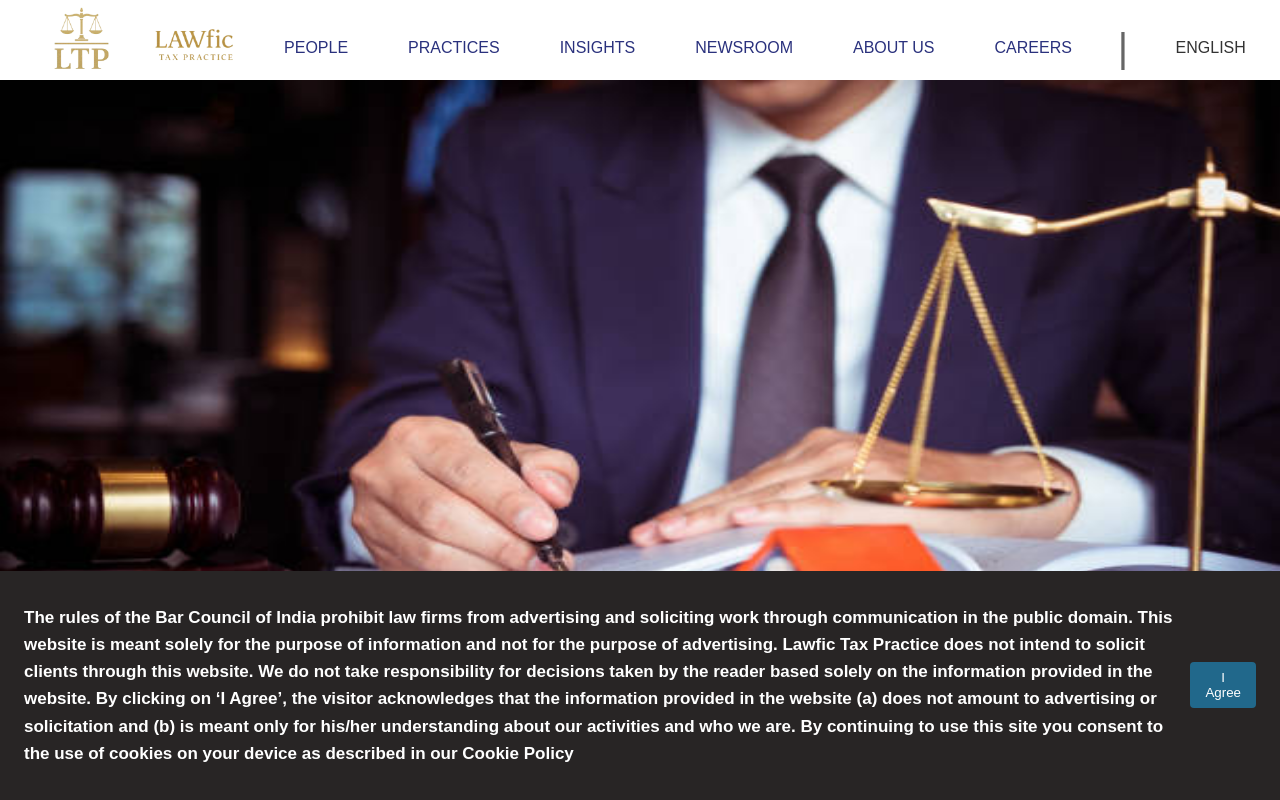
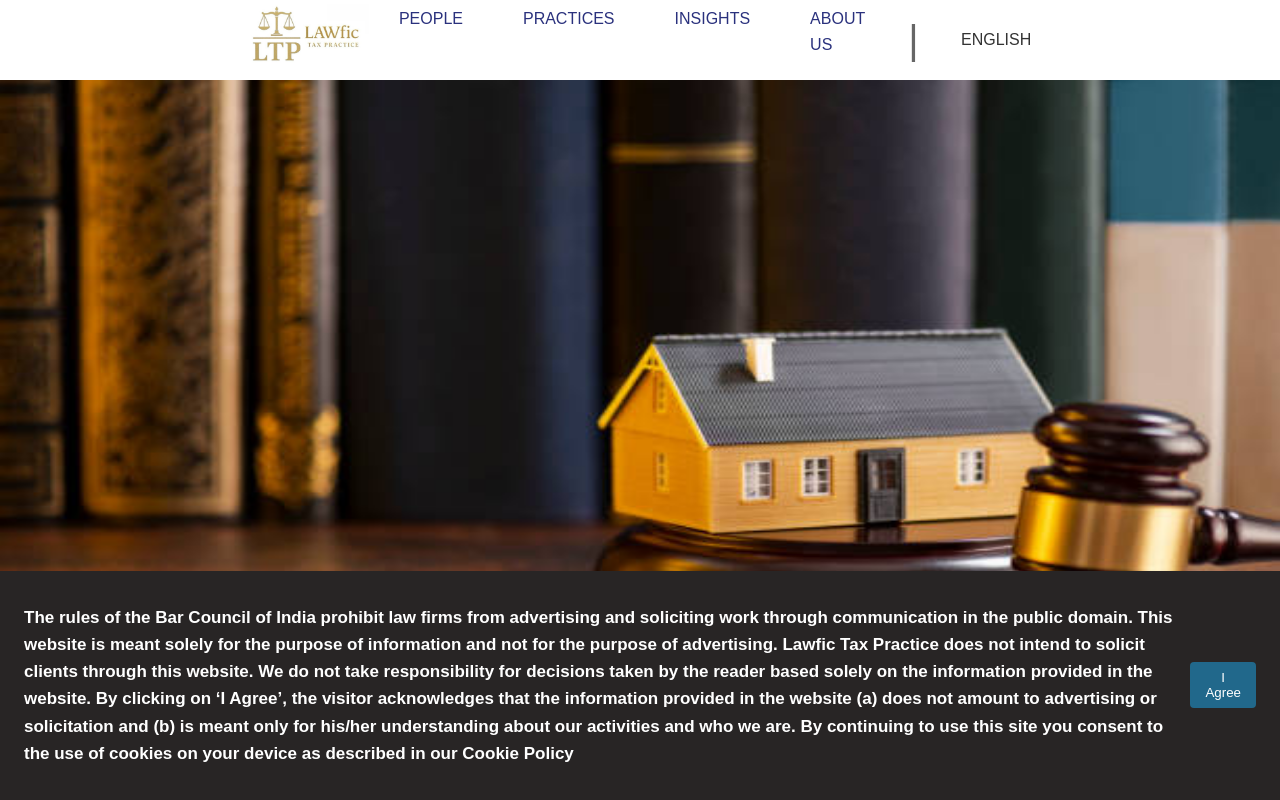
Before and after one commit to tejjas2/lawfic_website, a React (Vite) app: page / in a window 1280 px wide. Shown: the top 800 px of the page. Built offline with nearby package versions, Linux system fonts and the light colour scheme; some icons are missing.

Commit message:
Added focus page and updated navbar and styling

```diff
--- a/src/App.css
+++ b/src/App.css
@@ -7,20 +7,17 @@
 }
 
 .navbar-container {
-  padding-top: 15px;
-  width: 100vw;
+  display: flex;
+  justify-content:center;
+  align-items: center;
+  padding: 0 15rem;
   height: 10vh;
-  display: flex;
-  align-items: center;
-  justify-content: center;
-  z-index: 10000;
-  position: relative;
-
+  background-color: white;
 }
 
-.navbar-container > img{
-  padding-left: 14rem;
-  width: 15%;
+.navbar-logo img {
+  height: 8vh;
+  width: auto;
 }
 
 .list-items {
--- a/src/App.tsx
+++ b/src/App.tsx
@@ -15,6 +15,7 @@
 import Regulatory from './pages/Practices/regulatory';
 import CookieBanner from './components/CookieBanner';
 import Contact from './pages/Practices/contact';
+import Focus from './pages/Practices/focus'
 
 
 
@@ -37,6 +38,7 @@
         <Route path="/cookies" element={<Cookie />} />
         <Route path="/regulatory-disclosures" element={<Regulatory />} />
         <Route path="/contact" element={<Contact />} />
+        <Route path="/focus" element={<Focus/>}/>
 
 
       </Routes>
--- a/src/components/navbar.tsx
+++ b/src/components/navbar.tsx
@@ -11,14 +11,16 @@
 
     return (
         <div className="navbar-container">
-            <Link to="/">
-            <img src={websiteLogo} alt="Logo" style={{ height: '115px', width: 'auto' }} />
-            </Link>
+  <div className="navbar-logo">
+    <Link to="/">
+      <img src={websiteLogo} alt="Logo" />
+    </Link>
+  </div>
             <div className="list-items">
                 <ul className="navbar-list-items">
                     <li><Link to="/People">PEOPLE</Link></li>
                     <li className="dropdown">
-                    <Link className="nav-link" to="/practices">PRACTICES</Link>
+                    <li>PRACTICES</li>
                     <ul className="dropdown-menu">
 
 
@@ -33,24 +35,18 @@
                         <span className="nav-link">INSIGHTS</span>
                         <ul className="dropdown-menu">
 
-                            <li><Link to="/bis">Articles</Link></li>
-                            <li><Link to="/banking-finance">Newsletters</Link></li>
+                            <li><Link to="/focus">In-Focus</Link></li>
+
 
                         </ul>
                     </li>
-                    <li className="dropdown">
-                        <span className="nav-link">NEWSROOM</span>
-                        <ul className="dropdown-menu">
-                            <li><Link to="/arbitration">News & Briefings</Link></li>
-                            <li><Link to="/bis">Events</Link></li>
-                        </ul>
-                    </li>
+
                     <li>
                         <Link to="/#about-us">ABOUT US</Link>
 
 
                     </li>
-                    <li><Link to="/#">CAREERS</Link></li>
+
 
                 </ul>
                 <SearchIcon style={{ color: 'darkblue', cursor: 'pointer' }} />
--- /dev/null
+++ b/src/pages/Practices/focus.tsx
@@ -0,0 +1,43 @@
+import React from "react";
+import Navbar from "../../components/navbar";
+import "../../App.css"
+import Footer from "../../components/footer";
+
+
+
+
+
+const Focus: React.FC = () => (
+  <>
+    <Navbar />
+    <div className="gst-content">
+        <a href="https://www.lakshmisri.com/mediaTypes/Documents/Guide-to-investigation,-adjudication-and-appeal-under-Indian-Foreign-Exchange-Law.pdf" target="_blank">
+        <h1>
+         Foreign Exchange Laws – Guide to investigation, adjudication and appeal
+        </h1>
+        </a>
+        <div className="regulatory">
+        <p>The monograph discusses the manner and steps of investigation, inquiry and adjudication under the Indian Foreign Exchange laws.</p>
+
+       <a href="https://www.lakshmisri.com/mediaTypes/Documents/Guide-to-investigation,-adjudication-and-appeal-under-Indian-Foreign-Exchange-Law.pdf" target="_blank"> <p> Download full edition of LKS - In Focus (Foreign Exchange Laws – Guide to investigation, adjudication and appeal)</p></a>
+        <a href="https://www.lakshmisri.com/mediaTypes/Documents/The-Rise-of-W&I-insurance-in-deal-making-a-global-perspective.pdf" target="_blank">
+        <h1>Rise of W&I insurance in deal making</h1>
+        </a>
+         <p>The monograph discusses the key aspects pertaining to W&I Insurance and highlights the important global trends in its evolution.</p>
+          <a href="https://www.lakshmisri.com/mediaTypes/Documents/The-Rise-of-W&I-insurance-in-deal-making-a-global-perspective.pdf"> <p> Download full edition of LKS - In Focus (Decoding SEBI (LODR) Third Amendment Regulations, 2024)</p></a>
+
+
+
+
+
+
+        </div>
+      </div>
+
+
+
+  <Footer/>
+  </>
+);
+
+export default Focus;
--- a/src/pages/people.tsx
+++ b/src/pages/people.tsx
@@ -5,6 +5,7 @@
 import img1 from "../assets/name1.jpg"
 import img2 from "../assets/name2.jpg"
 import img3 from "../assets/name3.jpg"
+
 
 
 const People : React.FC = () => {
@@ -18,6 +19,8 @@
 
         <div className="regulatory">
         <h1>1.GUPTESHWAR SHAH</h1>
+        <img src={img3} alt="Img1" style={{ width: '220px', height: 'auto' }} />
+
         <p><strong>Gupteshwar shah is the Founder and Managing Partner of Lawfic tax practice (LTP).</strong></p>
         <p><strong>ABOUT GUPTESHWAR SHAH</strong></p>
         <p>Education-Bsc Life Sciences (University of Delhi)
@@ -28,6 +31,7 @@
 <p><strong>He has experience of more than ten years in serving customs and excise department (GST). He has vide knowledge of working of laws and procedures and rules.</strong></p>
          <p>He has represented his clients before adjudicatory authorities in customs and GST department also he appears at CESTAT and High Courts and Supreme Court.</p>
           <h1>2.PARVIND KUMAR</h1>
+           <img src={img1} alt="Img3" style={{ width: '220px', height: 'auto' }} />
           <p><strong>Parvind Kumar is the Founder and Managing Partner of Lawfic tax practice (LTP).</strong></p>
           <p><strong>ABOUT PARVIND KUMAR</strong></p>
           <p>Education-Bsc Electronics (University of Delhi)
@@ -36,6 +40,7 @@
 He has represented his clients before adjudicatory authorities in customs and GST department also he appears at CESTAT and High Courts and Supreme Court.
 </p>
 <h1>3.ANJALI SHAH</h1>
+<img src={img2} alt="Img2" style={{ width: '220px', height: 'auto' }} />
 <p><strong>Anjali shah is the Founder and Managing Partner of Lawfic tax practice (LTP).</strong></p>
 <p><strong>ABOUT ANJALI SHAH</strong></p>
 <p>Education- Bsc Physics (H) (Miranda House College, University of Delhi)
@@ -45,22 +50,6 @@
 <p>Anjali shah advises companies in all areas of taxation, including International Taxation and Transfer Pricing, Goods and Services Tax (GST), Customs, Excise, Service Tax, Value Added Tax (VAT), Foreign Trade Policy, and Special Economic Zones, offering consulting, advisory, litigation and compliance services. She has also successfully represented clients from many countries in several anti-dumping, subsidy and trade investigations initiated by India. Her expertise in handling cross border matters and related party transactions is widely recognized.</p>
 <p>She has experience of more than ten years in serving customs and excise department (GST). SHe has vide knowledge of working of laws and procedures and rules.</p>
 <p>She has represented her clients before adjudicatory authorities in customs and GST department also he appears at CESTAT and High Courts and Supreme Court.</p>
-<div style={{ display: 'flex', justifyContent: 'center', gap: '190px', marginTop: '60px' }}>
-  <div style={{ textAlign: 'center' }}>
-    <img src={img3} alt="Img1" style={{ width: '220px', height: 'auto' }} />
-    <p style={{ marginTop: '8px' }}>Gupteshwar Shah</p>
-  </div>
-
-  <div style={{ textAlign: 'center' }}>
-    <img src={img2} alt="Img2" style={{ width: '220px', height: 'auto' }} />
-    <p style={{ marginTop: '30px' }}>Anjali Shah</p>
-  </div>
-
-  <div style={{ textAlign: 'center' }}>
-    <img src={img1} alt="Img3" style={{ width: '220px', height: 'auto' }} />
-    <p style={{ marginTop: '8px' }}>Parvind Kumar</p>
-  </div>
-</div>
 
 
 
```
Also changed, not shown: src/assets/image.png.
